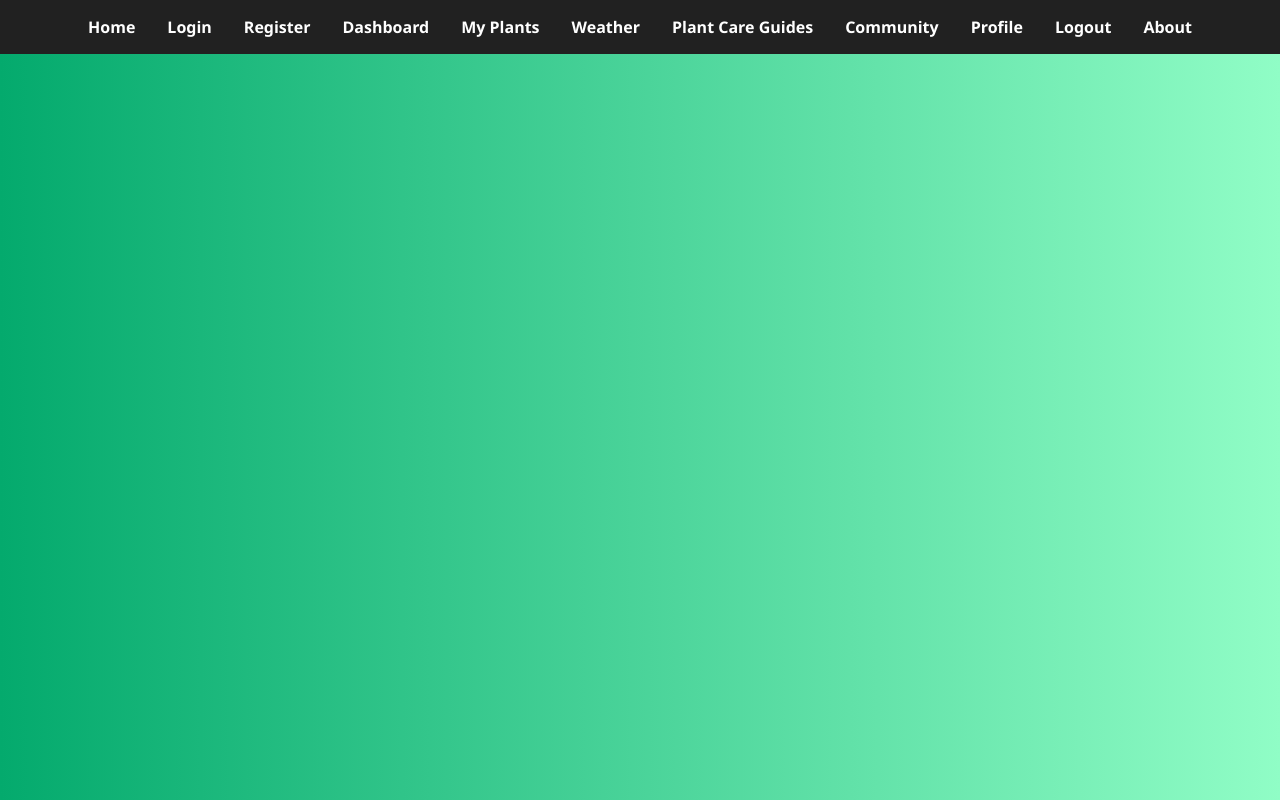
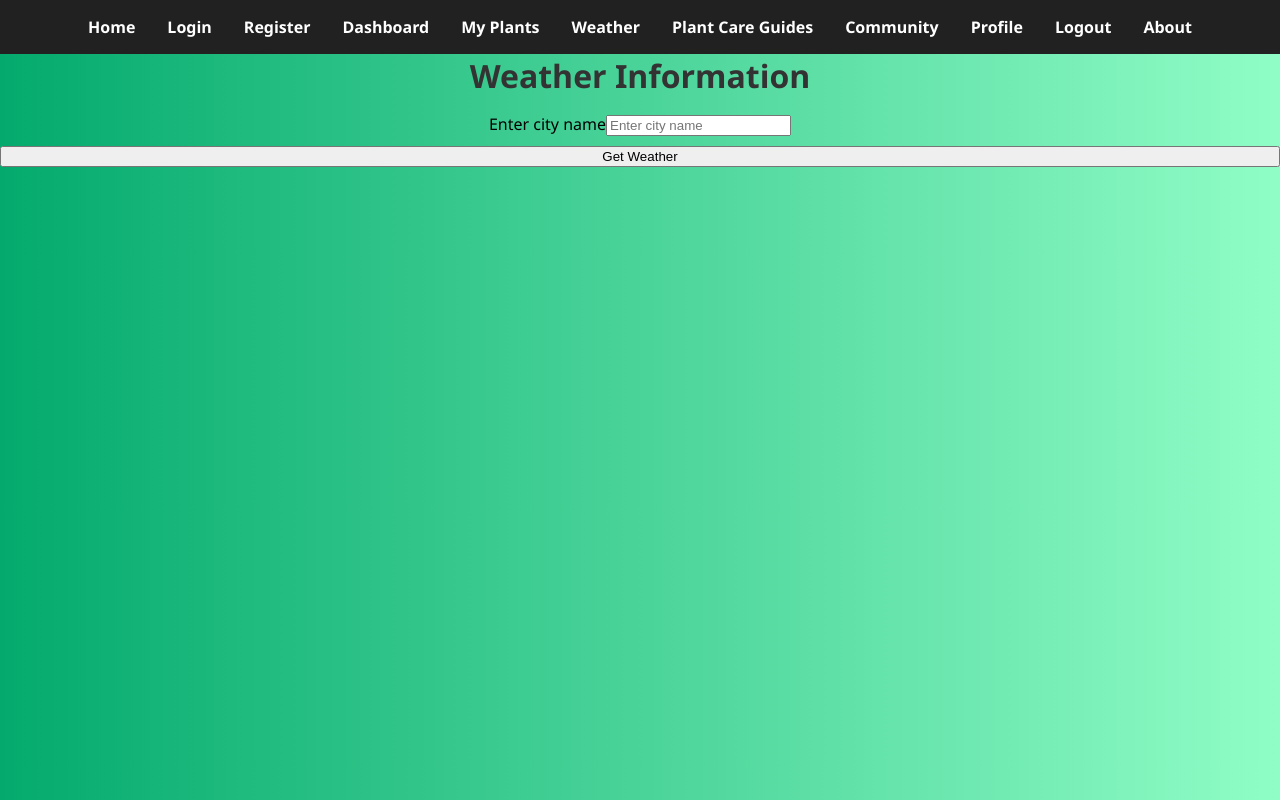
Before and after one commit to heyimvictoria/growsphere-ui, a React (Create React App) app in the folder grow-sphere/: page /weather in a window 1280 px wide. Built offline with nearby package versions, Linux system fonts and the light colour scheme.

Commit message:
connecting weather api frontend to backend

```diff
--- a/grow-sphere/src/App.js
+++ b/grow-sphere/src/App.js
@@ -7,6 +7,7 @@ import Register from './components/user/Register';
 import Dashboard from './components/user/Dashboard';
 import About from './components/About'; // Assume you have an About component
 import './index.css';
+import WeatherComponent from './components/user/Weather';
 
 function App() {
     return (
@@ -18,6 +19,7 @@ function App() {
                 <Route path="/register" element={<Register />} />
                 <Route path="/dashboard" element={<Dashboard />} />
                 <Route path="/about" element={<About />} />
+                <Route path="/weather" element={<WeatherComponent />} />
                 {/* Add more routes as needed */}
             </Routes>
         </>
--- a/grow-sphere/src/components/user/Weather.js
+++ b/grow-sphere/src/components/user/Weather.js
@@ -0,0 +1,97 @@
+import React, { useState } from 'react';
+import { Form, FormControl, Button } from 'react-bootstrap';
+import axios from 'axios';
+
+function WeatherComponent() {
+  const [city, setCity] = useState('');
+  const [weatherData, setWeatherData] = useState(null);
+
+  const handleInputChange = (event) => {
+    setCity(event.target.value);
+  };
+
+  const handleSubmit = async (event) => {
+    event.preventDefault();
+
+    try {
+      const response = await axios.get(`http://localhost:8080/weather?city=${encodeURIComponent(city)}`);
+      setWeatherData(response.data);
+    } catch (error) {
+      console.error('Error fetching weather data:', error);
+    }
+  };
+
+  const kelvinToFahrenheit = (temp) => {
+    return ((temp - 273.15) * 9/5 + 32).toFixed(2); // Convert Kelvin to Fahrenheit and round to 2 decimal places
+  };
+
+  const formatTime = (timeString) => {
+    const date = new Date(timeString);
+    const hours = date.getHours() % 12 || 12; // Convert hours to 12-hour format
+    const ampm = date.getHours() >= 12 ? 'PM' : 'AM'; // Determine AM/PM
+    return `${hours}:${date.getMinutes() < 10 ? '0' : ''}${date.getMinutes()} ${ampm}`; // Format as hh:mm AM/PM
+  };
+
+  const groupWeatherByDay = () => {
+    if (!weatherData) return {};
+
+    const groupedByDay = {};
+
+    weatherData.list.forEach((item) => {
+      const date = item.dt_txt.split(' ')[0]; // Extract date from timestamp
+      if (!groupedByDay[date]) {
+        groupedByDay[date] = [];
+      }
+      groupedByDay[date].push(item);
+    });
+
+    return groupedByDay;
+  };
+
+  return (
+    <div>
+      <h1>Weather Information</h1>
+
+      <Form onSubmit={handleSubmit}>
+      <Form.Group controlId="cityName">
+        <Form.Label>Enter city name</Form.Label>
+        <FormControl
+          type="text"
+          placeholder="Enter city name"
+          value={city}
+          onChange={handleInputChange}
+        />
+      </Form.Group>
+      <Button as="input" type="submit" value="Get Weather" />{' '}
+      {/* <Button type="submit">Get Weather</Button> */}
+    </Form>
+      {/* <form onSubmit={handleSubmit}>
+        <input
+          type="text"
+          placeholder="Enter city name"
+          value={city}
+          onChange={handleInputChange}
+        />
+        <button type="submit">Get Weather</button>
+      </form> */}
+      {weatherData && (
+        <div>
+          {Object.entries(groupWeatherByDay()).map(([date, weatherByDay]) => (
+            <div key={date} className="weather-container">
+              <h2>{date}</h2>
+              {weatherByDay.map((weather) => (
+                <div key={weather.dt} className="weather-details">
+                  <p><strong>Time:</strong> {formatTime(weather.dt_txt)}</p>
+                  <p><strong>Temperature:</strong> {kelvinToFahrenheit(weather.main.temp)} °F</p>
+                  {/* Render other weather details here */}
+                </div>
+              ))}
+            </div>
+          ))}
+        </div>
+      )}
+    </div>
+  );
+}
+
+export default WeatherComponent;
--- /dev/null
+++ b/package.json
@@ -0,0 +1,5 @@
+{
+  "dependencies": {
+    "axios": "^1.6.8"
+  }
+}
```
Also changed, not shown: 1 other file (tests, documents, lock files or other folders).
